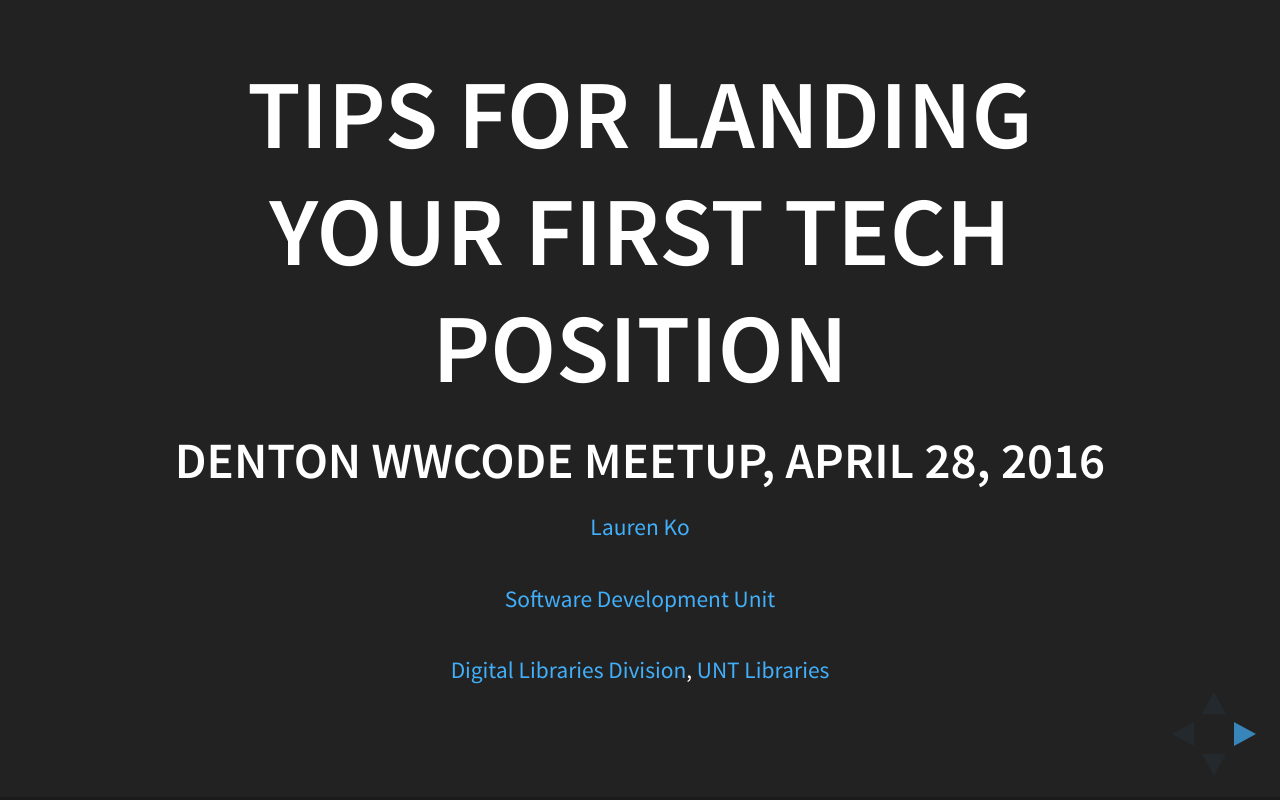
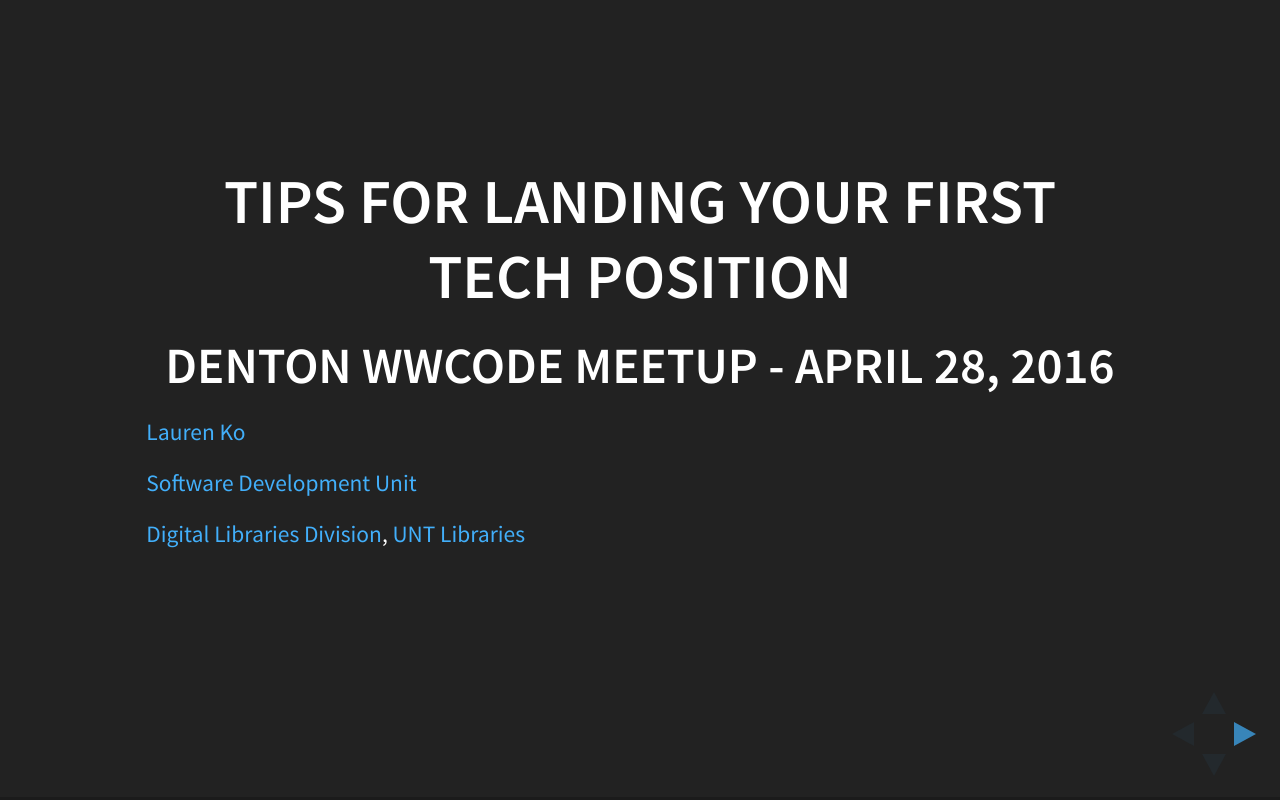
Before and after one commit to ldko/presentation-tech-job, a website: page index.html in a window 1280 px wide. Drawn offline with Linux system fonts and the light colour scheme.

Commit message:
Changes to title slide formatting

```diff
--- a/index.html
+++ b/index.html
@@ -37,16 +37,12 @@
 		<div class="reveal">
 			<div class="slides">
                                 <section>
-                                        <h1>Tips For Landing Your First Tech Position</h1>
-                                        <h3>Denton WWCode Meetup, April 28, 2016</h3>
-                                        <p>
-                                                <small><a href="https://github.com/ldko/">Lauren Ko</a></small>
-                                        </p>
-                                        <p>
-                                                <small><a href="http://www.library.unt.edu/software-development-unit">Software Development Unit</a></small>
-                                        </p>
-                                        <p>
-                                                <small><a href="http://www.library.unt.edu/digital-libraries">Digital Libraries Division</a>, <a href="http://www.library.unt.edu/">UNT Libraries</a></small>
+                                        <h2>Tips For Landing Your First Tech Position</h2>
+                                        <h3>Denton WWCode Meetup - April 28, 2016</h3>
+                                        <p style="text-align: left;">
+                                                <small><a href="https://github.com/ldko/">Lauren Ko</a></small><br>
+                                                <small><a href="http://www.library.unt.edu/software-development-unit">Software Development Unit</a></small><br>
+                                                <small><a href="http://www.library.unt.edu/digital-libraries">Digital Libraries Division</a>, <a href="http://www.library.unt.edu/">UNT Libraries</a></small><br>
                                         </p>
                                 </section>
 				<section>Slide 2</section>
```
